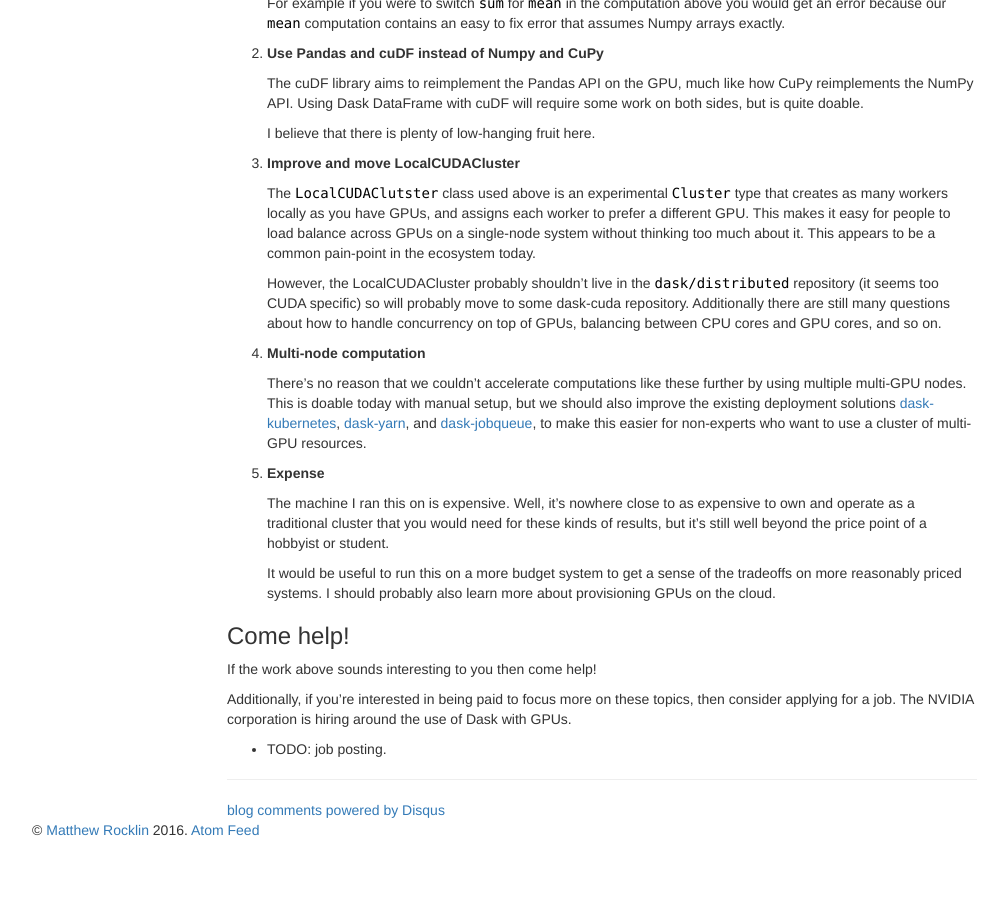
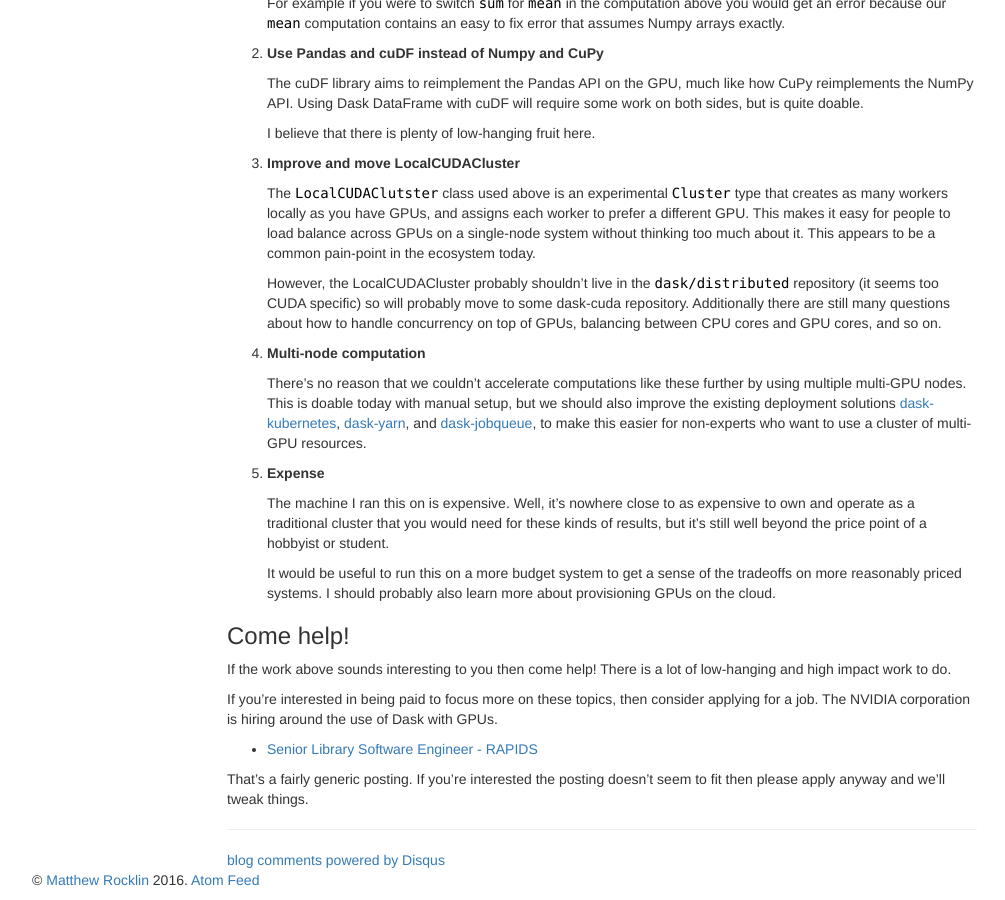
Before and after one commit to besyskymnbk/blog, a Jekyll site: the page built from _posts/work/2018-12-30-cupy-dask-first-steps.md, in a window 1280 px wide and 900 px high, scrolled down 3369 px. Shown: the whole window, without its empty margins (38-1043 px from the left). Built offline with Jekyll 4.4.1, drawn with Linux system fonts in a browser that asks for light colours; a script that is not in the unit is left out; comment, search, counter and statistics services are not loaded; before the commit the page ends 4219 px from its top, so only the background shows below that.

Commit message:
add rapids job posting

```diff
--- a/_posts/work/2018-12-30-cupy-dask-first-steps.md
+++ b/_posts/work/2018-12-30-cupy-dask-first-steps.md
@@ -298,9 +298,13 @@ There is a ton of work we still have to do to make this reliable.
 ### Come help!
 
 If the work above sounds interesting to you then come help!
+There is a lot of low-hanging and high impact work to do.
 
-Additionally, if you're interested in being paid to focus more on these topics,
-then consider applying for a job.  The NVIDIA corporation is hiring around the
-use of Dask with GPUs.
+If you're interested in being paid to focus more on these topics, then consider
+applying for a job.  The NVIDIA corporation is hiring around the use of Dask
+with GPUs.
 
--  TODO: job posting.
+-  [Senior Library Software Engineer - RAPIDS](https://nvidia.wd5.myworkdayjobs.com/en-US/NVIDIAExternalCareerSite/job/US-TX-Austin/Senior-Library-Software-Engineer---RAPIDS_JR1919608-1)
+
+That's a fairly generic posting.  If you're interested the posting doesn't seem
+to fit then please apply anyway and we'll tweak things.
```
